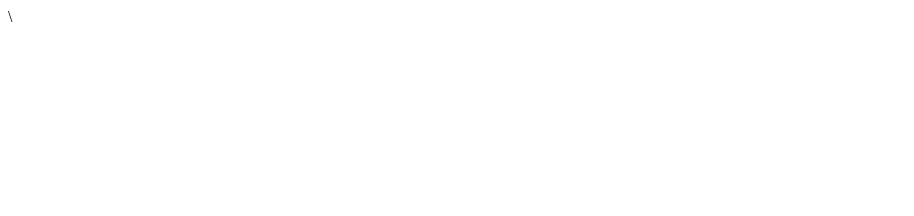
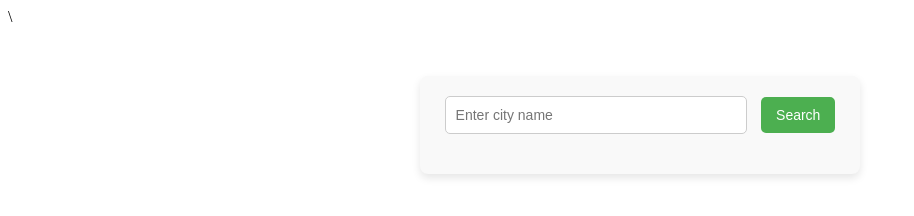
Before and after one commit to Nuzayer101/weather-app, a plain HTML site: page index.html in a window 1280 px wide. Shown: the whole page, without its empty margins (0-914 px from the left). Drawn offline with Linux system fonts and the light colour scheme.

Commit message:
weather-app

```diff
--- a/index.html
+++ b/index.html
@@ -1,13 +1,20 @@
 <!DOCTYPE html>
 <html lang="en">
-<head>
-    <meta charset="UTF-8">
-    <meta name="viewport" content="width=device-width, initial-scale=1.0">\
-    <link rel="stylesheet" href="style.css">
-    <title>Document</title>
-</head>
-<body>
+  <head>
+    <meta charset="UTF-8" />
+    <meta name="viewport" content="width=device-width, initial-scale=1.0" />
+    \
+    <link rel="stylesheet" href="style.css" />
+    <title>weather-app</title>
+  </head>
+  <body>
+    <div class="container">
+        <input type="text" id="input-box" placeholder="Enter city name" />
+        <button id="search-btn" onclick="getWeather()">Search</button>
+        <div id="weather-result"></div>
+      </div>
+
 
     <script src="script.js"></script>
-</body>
+  </body>
 </html>
--- a/script.js
+++ b/script.js
@@ -0,0 +1,41 @@
+
+
+const getWeather = () => {
+    const city = document.getElementById('input-box').value;
+    const APIkey = "584ab488127d19acf5485dba6de95d01"
+
+    const api =`https://api.openweathermap.org/data/2.5/weather?q=${city}&appid=${APIkey}`
+
+    fetch(api)
+    .then(res => res.json())
+    .then(data => {
+        console.log(data);
+
+
+        const weatherResult =   document.getElementById("weather-result");
+
+        const cityName = data.name;
+        const temp = data.main.temp;
+        const weather = data.weather[0].main;
+        const humidity = data.main.humidity;
+
+
+        const country = data.sys.country;
+
+        weatherResult.innerHTML = `
+        <div class="weather-info">
+            <h1>${cityName}, ${country}</h1>
+            <h2>${temp}°C</h2>
+            <h3>${weather}</h3>
+            <h4>Humidity: ${humidity}%</h4>
+
+
+
+        `
+
+
+
+    })
+
+
+}
--- a/style.css
+++ b/style.css
@@ -0,0 +1,47 @@
+
+.container {
+    max-width: 400px;
+    margin: 50px auto;
+    padding: 20px;
+    background-color: #f9f9f9;
+    box-shadow: 0 4px 8px rgba(0, 0, 0, 0.1);
+    border-radius: 8px;
+    text-align: center;
+    font-family: Arial, sans-serif;
+  }
+
+  #input-box {
+    width: 70%;
+    padding: 10px;
+    border: 1px solid #ccc;
+    border-radius: 5px;
+    font-size: 14px;
+    outline: none;
+    transition: border-color 0.3s ease;
+  }
+
+  #input-box:focus {
+    border-color: #4CAF50;
+  }
+
+  #search-btn {
+    padding: 10px 15px;
+    background-color: #4CAF50;
+    color: white;
+    border: none;
+    border-radius: 5px;
+    cursor: pointer;
+    font-size: 14px;
+    margin-left: 10px;
+    transition: background-color 0.3s ease;
+  }
+
+  #search-btn:hover {
+    background-color: #45a049;
+  }
+
+  #weather-result {
+    margin-top: 20px;
+    font-size: 16px;
+    color: #333;
+  }
```
Also changed, not shown: project-05/index.html (added, +22 -0 lines), project-05/script.js (added), project-05/style.css (added).
